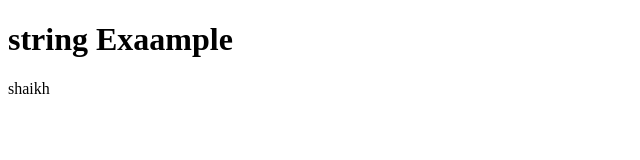
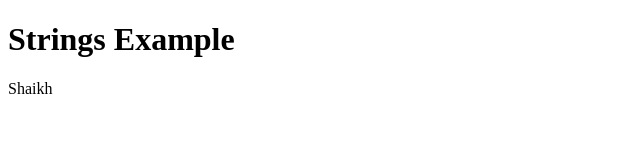
Before and after one commit to shaikhsohel0706/css_practice, a plain HTML site: page js-day4/js-day09/stringsmethod.html in a window 1280 px wide. Shown: the whole page, without its empty margins (0-640 px from the left). Drawn offline with Linux system fonts and the light colour scheme.

Commit message:
commit-featurebranch-changes

```diff
--- a/js-day4/js-day09/stringsmethod.html
+++ b/js-day4/js-day09/stringsmethod.html
@@ -1,42 +1,47 @@
+
  <!DOCTYPE html>
 <html lang="en">
   <head>
-    <meta charset="UTF-8">
-    <meta http-equiv="X-UA-Compatible" content="IE=edge">
-    <meta name="viewport" content="width=device-width, initial-scale=1.0">
+    <meta charset="UTF-8" />
+    <meta http-equiv="X-UA-Compatible" content="IE=edge" />
+    <meta name="viewport" content="width=device-width, initial-scale=1.0" />
     <title>Document</title>
   </head>
   <body>
-    <h1>string Exaample</h1>
+    <h1>Strings Example</h1>
     <p id="demo"></p>
+
     <script>
-        const text="ABCDEF";
-        console.log("length of the string is::",text.length);
-        // requirment-extract CD from the above text
-        // slice(startposition,endposition)--end position not included
+      const text = "ABCDEF";
+      console.log("Length of String is::", text.length);
+      // requirement- extract CD from above text
+      // slice(startPosition,endPosition) ---End position not included
       // it return new string
-        const extractedText = text.slice(2,4);
-        console.log("extracted text is::", extractedText);
-         // requirment-extract banana from the above text
-         // slice(startposition,endposition)--end position not included
+      const extractedText = text.slice(2, 4);
+      console.log("Extracted text is::", extractedText);
+      // requirement- extract Banana from above text
+      // slice(startPosition,endPosition) ---End position not included
       // it return new string
-        let text1 = "apple, Banana, kivi";
-        let part = text.slice(7, 13);
-        console.log("part:",part);
-        let name = "azhar, shaikh";
-        let firstname = name.slice(7, );
-        document.getElementById("demo").innerHTML =  firstname;
-        let partsubstring = text1.substring(7,13);
-        let partsubstringnegative = text1.substring(-12,-6);
-        console.log("extracted banana from text1 via substring method::",partsubstring);
-        console.log("extracted banana from text1 via substring method negative numbers::",partsubstringnegative);
-        // substr and slice are similer ----the diffrence is, the second parameter is length of the extracted string
-        const partsubstr=text1.substr(7,6);
-        console.log("banana extracted via substr method::",partsubstr);
+      let text1 = "Apple, Banana, Kiwi";
+      let part = text1.slice(7);
+      let part2 = text1.slice(-12, -6);
 
+      console.log("Part:", part);
+      console.log("Negetive position Part2:", part2);
 
-
-
+      let name = "Azhar, Shaikh";
+      let firstName = name.slice(7);
+      document.getElementById("demo").innerHTML = firstName;
+      // substring and slice are similar--
+      // Just that if you pass start or end less than 0
+      // i.e negative number it will consider it as 0
+      let partSubstring = text1.substring(7, 13);
+      let partSubstringNegative = text1.substring(-12, -6);
+      console.log("Extracted Banana from text1 via substring method::",partSubstring);
+      console.log("Extracted Banana from text1 via substring method Negative Parameters::",partSubstringNegative);
+      // substr and slice are similar ---the differece the second is the length of the extracted string
+      const partSubStr=text1.substr(7,6);
+      console.log("Banana extracted via substr method::",partSubStr);
     </script>
   </body>
 </html>
```
Lines whose indentation alone changed are shown as unchanged.
